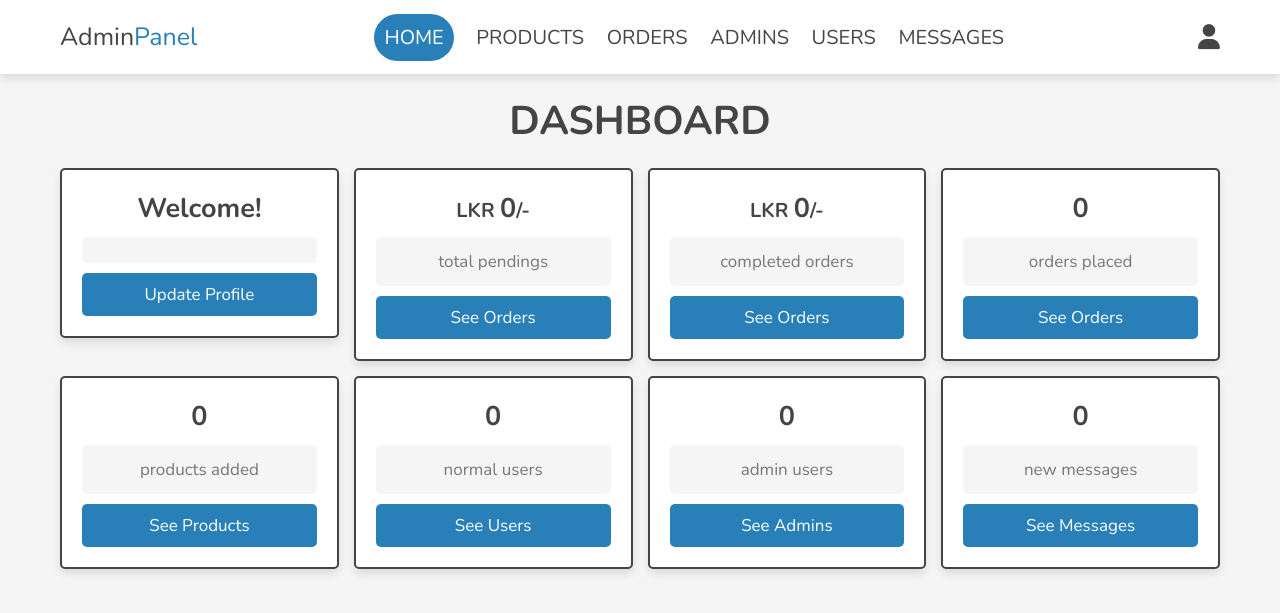
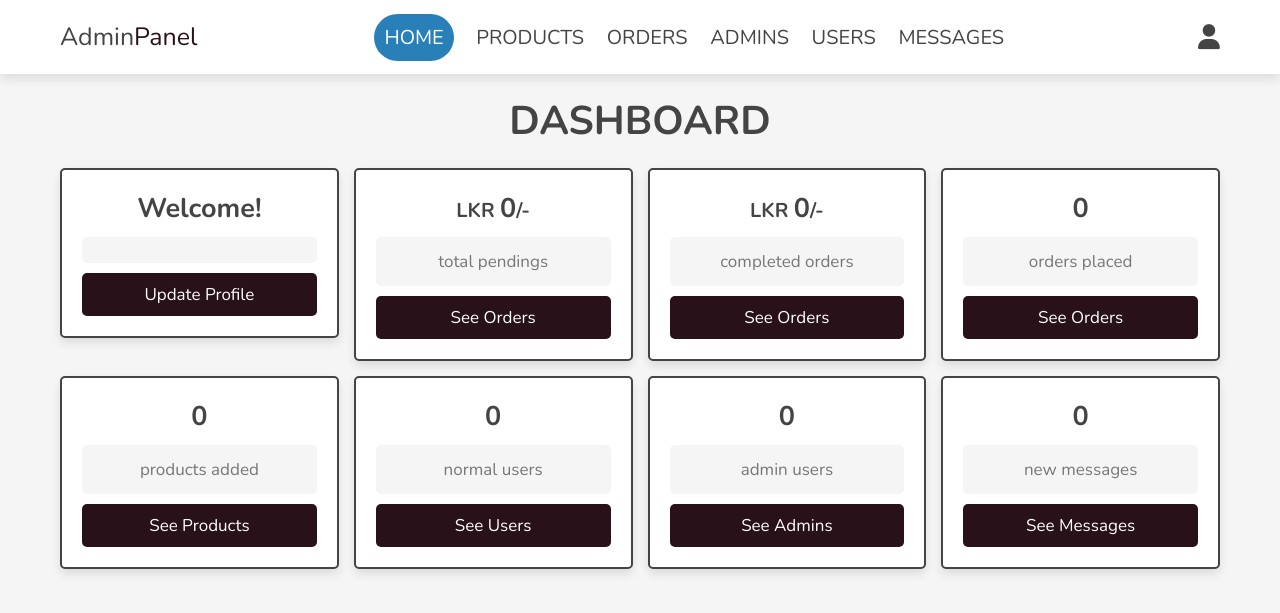
Before and after one commit to PasinduDilmin/Heel2toePHP, a PHP site: page /admin/dashboard.php in a window 1280 px wide. Shown: the top 613 px of the page. Run offline with PHP 8.4, Linux system fonts and the light colour scheme; the visitor is signed in with stand-in values (Sample User, id 1); data that the repository does not hold is empty; some libraries are stand-ins or nearby versions.

Commit message:
Update admin_style.css

```diff
--- a/css/admin_style.css
+++ b/css/admin_style.css
@@ -1,7 +1,7 @@
 @import url('https://fonts.googleapis.com/css2?family=Nunito:wght@200;300;400;500;600;700&display=swap');
 
 :root{
-   --main-color:#2980b9;
+   --main-color:#291119;
    --orange:#f39c12;
    --red:#e74c3c;
    --black:#444;
```
